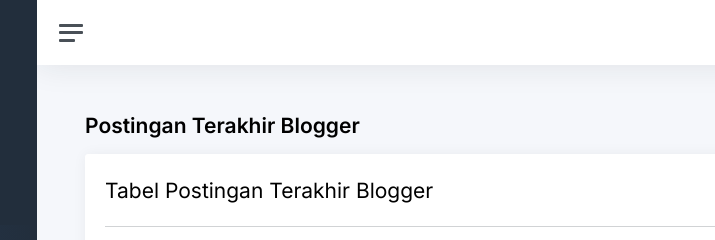
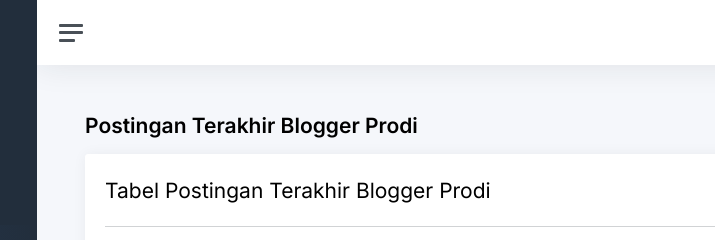
Before and after one commit to uiteung/dashboard_blog, a website: page latest/index.html in a window 1280 px wide. Shown: the top 240 px of the page, 223-938 px from the left. Drawn offline with Linux system fonts and the light colour scheme; some packages are replaced by stand-ins of ours; a script that the page names is missing.

Commit message:
feat : html change some title on prodi lastest post page

```diff
--- a/latest/index.html
+++ b/latest/index.html
@@ -154,13 +154,13 @@
                     <h5 class="right-aligned" style="float: right">
                         <a href="index.html">Home</a> / Data Monitoring Dashboard Blogger
                     </h5>
-                    <h1 class="h3 mb-3"><b>Postingan Terakhir Blogger</b></h1>
+                    <h1 class="h3 mb-3"><b>Postingan Terakhir Blogger Prodi</b></h1>
                     <div class="row justify-content-center">
                         <div class="col-12">
                             <div class="card">
                                 <div class="card-header">
                                     <div class="row no-gutters" style="height: 40px">
-                                        <h1 class="h3 mt-2">Tabel Postingan Terakhir Blogger</h1>
+                                        <h1 class="h3 mt-2">Tabel Postingan Terakhir Blogger Prodi</h1>
                                         <div class="col-md-3" style="
 								position: absolute;
 								top: 0;
```
